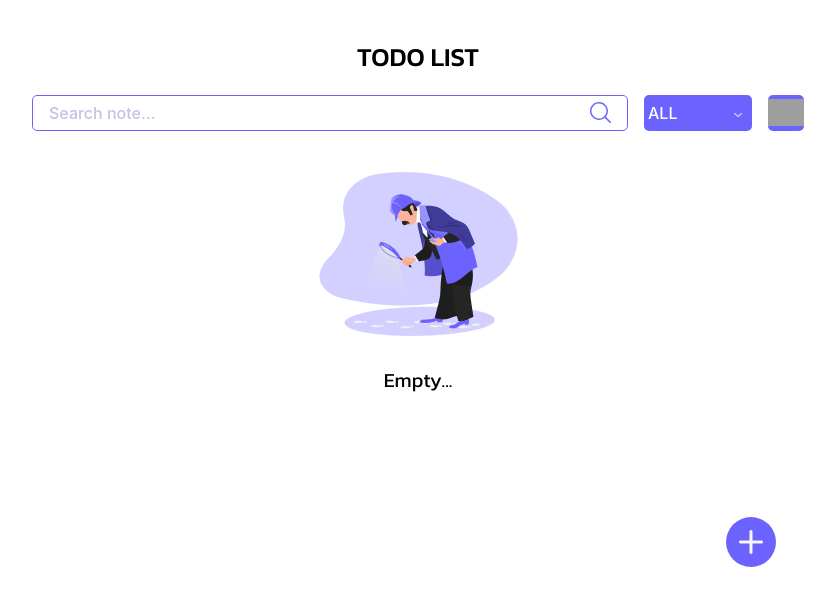
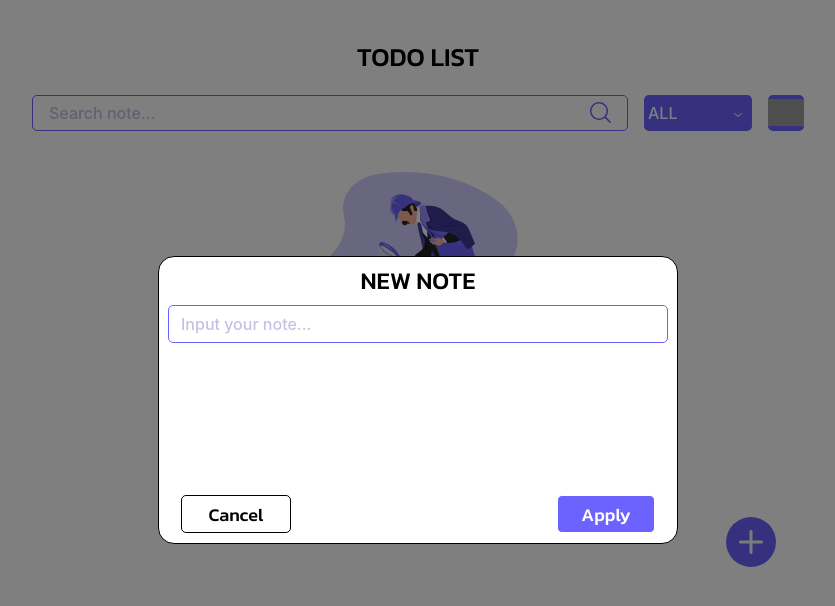
Before and after one commit to mohammedabdella027/todo-list, a React (Vite) app: page / in a window 1280 px wide. Both pictures are taken after a click on the button 973 px from the left and 541 px from the top of the page. Shown: the top 606 px of the page, without its empty margins (222-1057 px from the left). Built offline with nearby package versions, Linux system fonts and the light colour scheme; grey boxes are pictures that could not be loaded.

Commit message:
feat: implement new to do list note modal

```diff
--- a/src/App.jsx
+++ b/src/App.jsx
@@ -3,6 +3,7 @@ import './App.css'
 import Header from './Components/Header/Header'
 import TodoList from './Components/Main/TodoList'
 import Search from './Components/Header/Search'
+import NewTodo from './Components/Main/NewTodo'
 
 function App() {
   const [darkMode, setDarkMode] = useState(() => {
@@ -16,6 +17,8 @@ function App() {
     )
   }, [darkMode])
 
+  const [newTodo, setNewTodo] = useState(false)
+
   return (
     <div className={darkMode ? 'bg-[#252525] text-white min-h-screen' : 'bg-white min-h-screen'}>
     <Header darkMode={darkMode} />
@@ -25,7 +28,13 @@ function App() {
     darkMode={darkMode}
     />
 
-    <TodoList darkMode={darkMode} />
+    <TodoList
+    darkMode={darkMode}
+    newTodo={newTodo}
+    setNewTodo={setNewTodo}
+    />
+
+    {newTodo && <NewTodo darkMode={darkMode} setNewTodo={setNewTodo} />}
     </div>
   )
 }
--- /dev/null
+++ b/src/Components/Main/NewTodo.jsx
@@ -0,0 +1,24 @@
+import React from 'react'
+
+function NewTodo({darkMode, setNewTodo}) {
+    return (
+        <div className='fixed inset-0 bg-black/50 flex items-center justify-center'>
+
+        <div className={`${darkMode ? 'bg-[#252525]' : 'bg-white'} w-90 sm:w-130 h-72 border rounded-2xl relative m-auto`}>
+            <h1 className='text-center font-kanit font-medium text-2xl pt-2 uppercase'>New Note</h1>
+
+            <input type="text" placeholder='Input your note...' className='block font-medium text-[16px] placeholder:text-[#C3C1E5] w-80 sm:w-125 h-9.5 mt-2 mx-auto outline-none border rounded-[5px] border-[#6C63FF] pl-3' />
+
+            <button
+            onClick={() => setNewTodo (false)}
+            className='font-medium font-kanit text-[18px] text-center w-27.5 h-9.5 border rounded-[5px] absolute bottom-2.5 left-5.5 hover:bg-[#6C63FF33]'>Cancel</button>
+
+            <button className='font-medium font-kanit text-[18px] text-center w-24.5 h-9.5 border rounded-[5px] absolute bottom-2.5 right-5.5 bg-[#6C63FF] hover:bg-[#5850DD] text-white'>Apply</button>
+
+        </div>
+
+        </div>
+    )
+}
+
+export default NewTodo
--- a/src/Components/Main/TodoList.jsx
+++ b/src/Components/Main/TodoList.jsx
@@ -2,15 +2,17 @@ import React from 'react'
 
 import DetectiveCheckFootPrint from '../../assets/images/detective-check-footprint.png'
 import Plus from '../../assets/icons/plus.png'
+import NewTodo from './NewTodo'
 
-function TodoList() {
+function TodoList({ newTodo, setNewTodo}) {
     return (
         <section className='relative mx-auto w-full md:w-187 h-113'>
             <img src={DetectiveCheckFootPrint} alt="DetectiveCheckFootPrint"  className='m-auto pt-9' />
 
             <p className='text-center pt-6 font-kanit font-normal text-[20px]'>Empty...</p>
 
-            <button className='bg-[#6C63FF] hover:bg-[#5850DD] cursor-pointer rounded-full text-white w-12.5 h-12.5 absolute right-4 bottom-4'><img src={Plus} alt="plus" className='m-auto' /></button>
+            <button onClick={() => setNewTodo(!newTodo)}
+            className='bg-[#6C63FF] hover:bg-[#5850DD] cursor-pointer rounded-full text-white w-12.5 h-12.5 absolute right-4 bottom-4'><img src={Plus} alt="plus" className='m-auto' /></button>
         </section>
     )
 }
```
